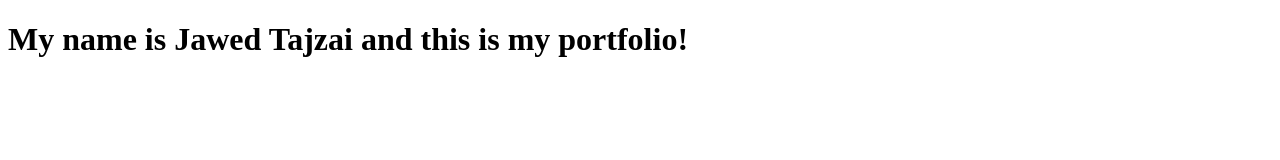
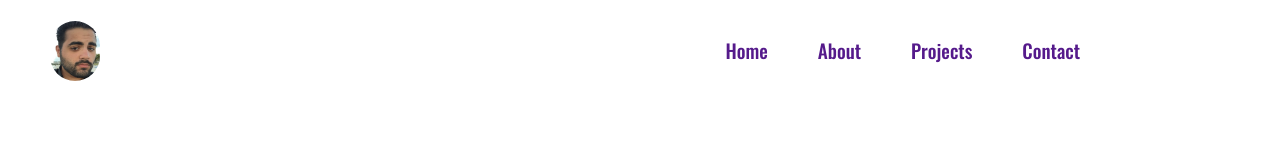
Before and after one commit to JTajzai518/my-portfolio, a plain HTML site: page index.html in a window 1280 px wide. Drawn offline with nearby package versions, Linux system fonts and the light colour scheme.

Commit message:
Added nav bar and changed font. Also added image to the navbar.

```diff
--- a/index.html
+++ b/index.html
@@ -4,8 +4,25 @@
     <meta charset="UTF-8">
     <meta name="viewport" content="width=device-width, initial-scale=1.0">
     <title>Jawed Portfolio</title>
+    <link rel="stylesheet" href="styles.css">
+    <link rel="preconnect" href="https://fonts.googleapis.com">
+    <link rel="preconnect" href="https://fonts.gstatic.com" crossorigin>
+    <link href="https://fonts.googleapis.com/css2?family=Oswald:wght@200..700&display=swap" rel="stylesheet">
 </head>
 <body>
-    <h1>My name is Jawed Tajzai and this is my portfolio!</h1>
+    <header>
+
+        <nav class="nav-wrap">
+            <div>
+                <img src="./images/IMG_0072.JPG" alt="" height="60px" width="50px" class="nav-image">
+            </div>
+            <li class="nav-bar">
+                <ul class="nav-links"><a href="">Home</a></ul>
+                <ul class="nav-links"><a href="">About</a></ul>
+                <ul class="nav-links"><a href="">Projects</a></ul>
+                <ul class="nav-links"><a href="">Contact</a></ul>
+            </li>
+        </nav>
+    </header>
 </body>
 </html>
--- a/styles.css
+++ b/styles.css
@@ -0,0 +1,36 @@
+* {
+    margin: 0;
+    padding: 0;
+    box-sizing: border-box;
+  }
+
+.nav-wrap {
+    display: flex;
+    justify-content: space-between;
+    align-items: center;
+    padding: 10px 50px;
+    height: 100px;
+}
+
+.nav-bar {
+    display: flex;
+    margin-right: 150px;
+    gap: 50px;
+}
+
+.nav-links {
+    font-size: 1.2rem;
+    font-family: "Oswald", sans-serif;
+    font-optical-sizing: auto;
+    font-weight: 500;
+    font-style: normal;
+}
+
+.nav-links > a {
+    text-decoration: none;
+}
+
+.nav-image {
+    border-radius: 50px;
+    margin-top: 5px;
+}
```
Also changed, not shown: images/IMG_0072.JPG (added).
